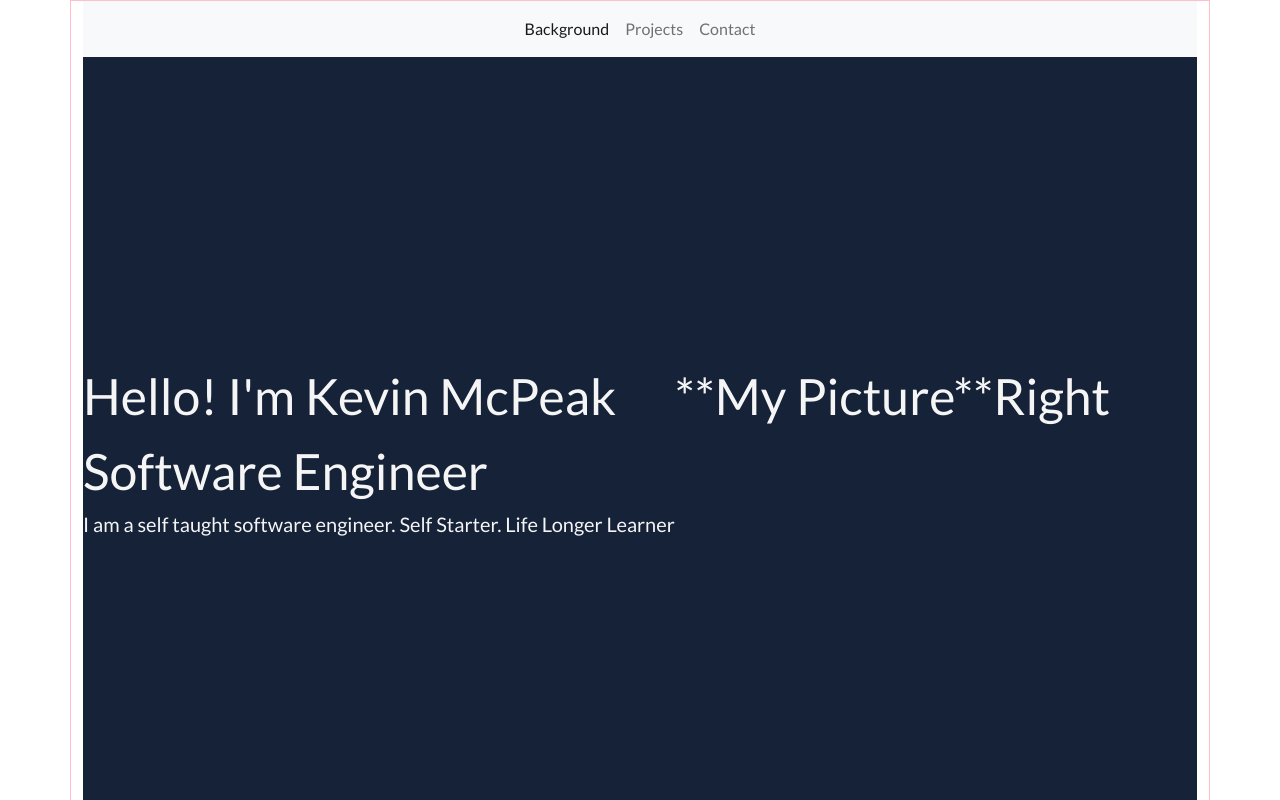
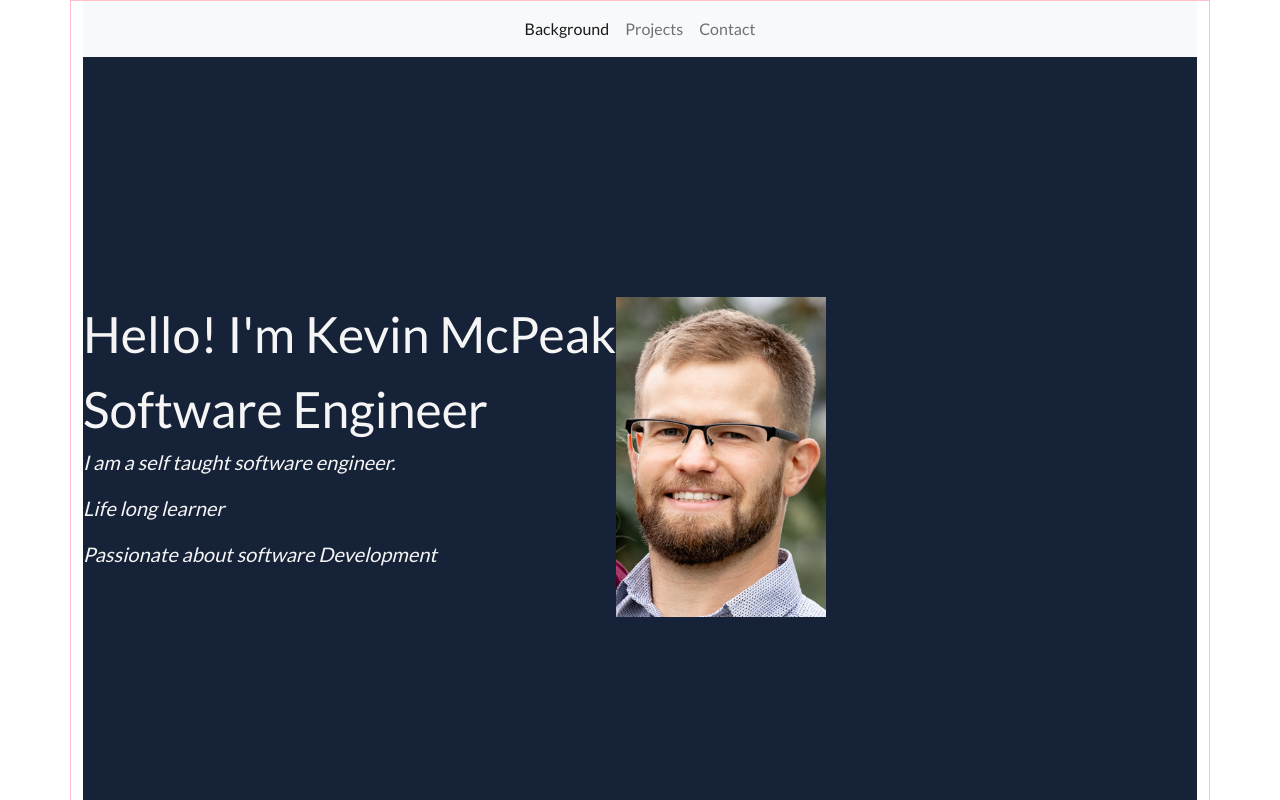
Before and after one commit to kpgh46/portfolio_website, a React (Create React App) app: page / in a window 1280 px wide. Shown: the top 800 px of the page. Built offline with nearby package versions, Linux system fonts and the light colour scheme; the HTML template or start-up script is replaced by a standard one.

Commit message:
added self photo

```diff
--- a/src/App.css
+++ b/src/App.css
@@ -16,4 +16,10 @@ body{
 
 #intro-description{
   font-size: 20px;
+  font-style: italic;
 }
+
+.self-photo{
+  height: 320px;
+  width: 210px;
+}
--- a/src/components/Intro.js
+++ b/src/components/Intro.js
@@ -1,4 +1,5 @@
 import React from "react";
+import self from "../assets/kevin_portfolio_picture.png";
 
 let Intro = () => {
 	return (
@@ -11,20 +12,21 @@ let Intro = () => {
 					<div>Hello! I'm Kevin McPeak</div>
 					<div>Software Engineer</div>
 					<div id="intro-description">
-						<p>
-							I am a self taught software engineer. Self Starter.
-							Life Longer Learner
-						</p>
+						<p>I am a self taught software engineer.</p>
+						<p>Life long learner</p>
+						<p>Passionate about software Development</p>
 					</div>
 				</div>
 
 				<div id="right">
 					<div id="img_container">
-						<div>**My Picture**</div>
+						<img
+							src={self}
+							alt="self-photo"
+							className="self-photo"
+						></img>
 					</div>
 				</div>
-
-				<div id="#right">Right</div>
 			</div>
 		</div>
 	);
```
Also changed, not shown: src/assets/kevin_portfolio_picture.png (added).
